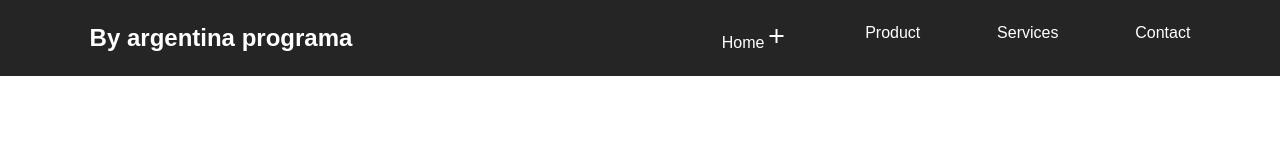
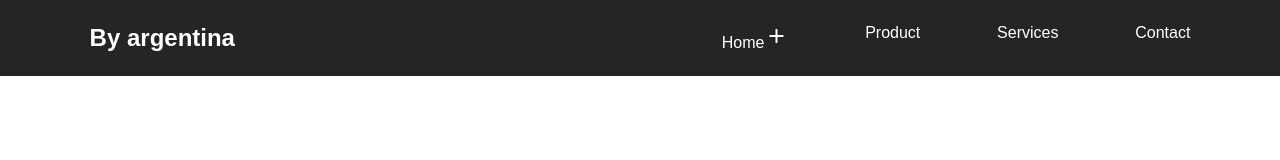
Before and after one commit to neoosio/clase7a, a plain HTML site: page index.html in a window 1280 px wide. Drawn offline with nearby package versions, Linux system fonts and the light colour scheme.

Commit message:
mejoramos el header

```diff
--- a/index.html
+++ b/index.html
@@ -10,7 +10,7 @@
 </head>
 <body>
     <header>
-        <h2>By argentina programa</h2>
+        <h2>By argentina</h2>
         <button class="btn-menu">
             <i class="bi bi-list"></i>
         </button>
```
